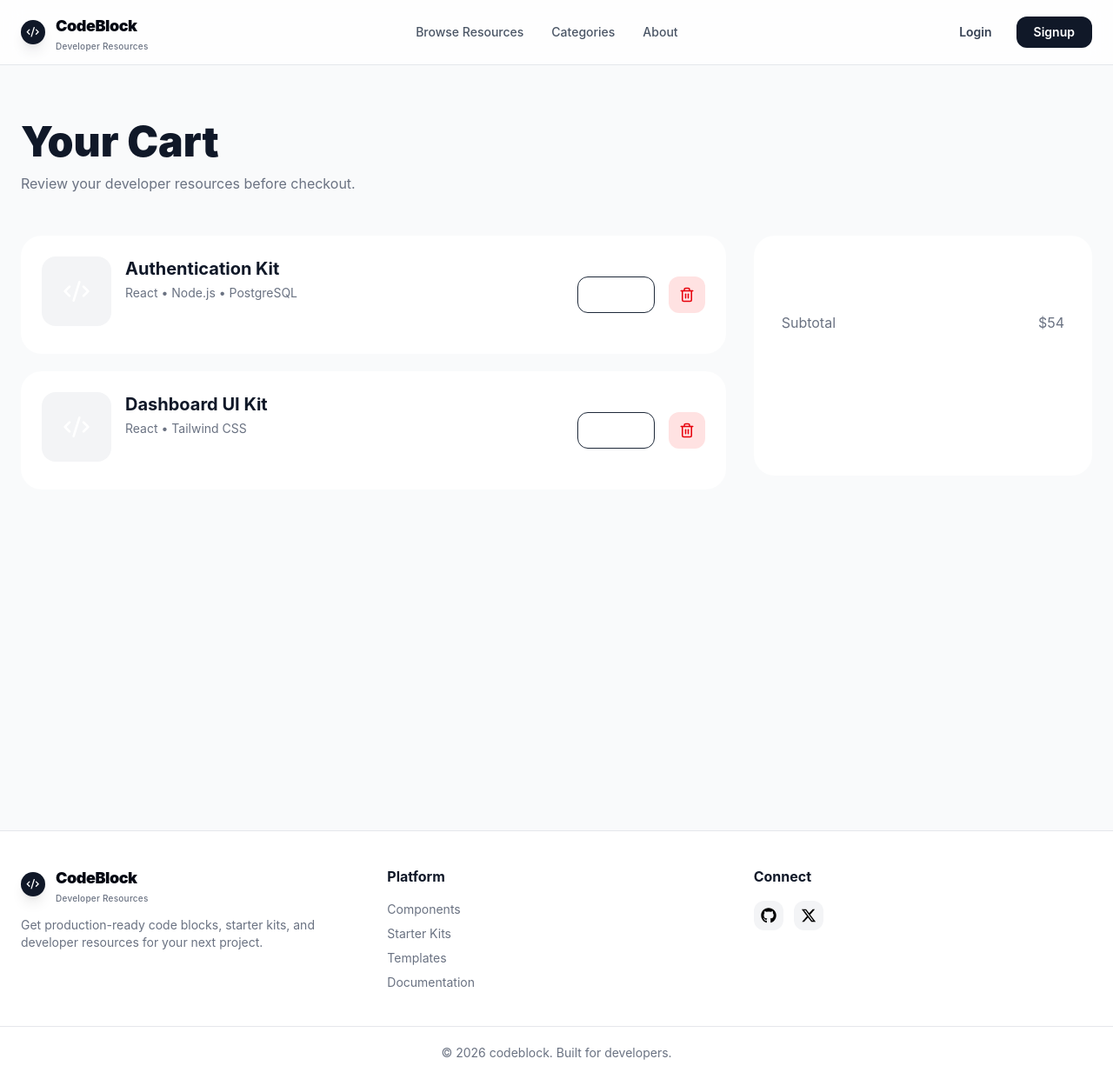
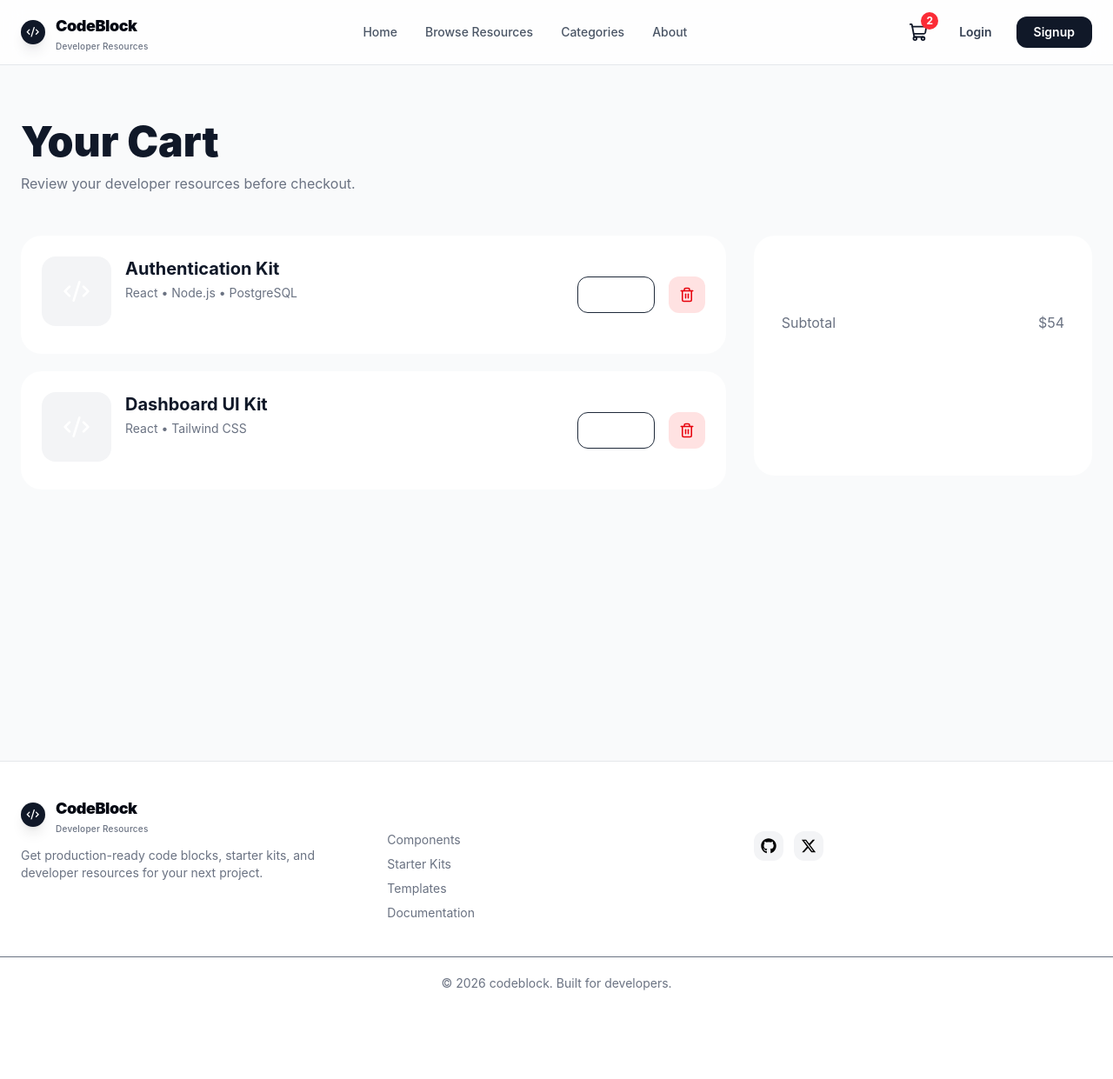
Before and after one commit to MORESUCCESS/CodeBlock, a React (Vite) app: page /cart in a window 1280 px wide. Shown: the whole page at 87% size. After the commit the page ends 1161 px from the top, so only its background shows below. Built offline with nearby package versions, Linux system fonts and the light colour scheme.

Commit message:
modified the layout

```diff
--- a/src/App.jsx
+++ b/src/App.jsx
@@ -26,9 +26,7 @@ const App = () => {
         <Route
           path="/"
           element={
-            <Layout>
               <Home />
-            </Layout>
           }
         />
 
--- a/src/components/layout.jsx
+++ b/src/components/layout.jsx
@@ -1,17 +1,58 @@
 import React, { useState } from "react";
-import { Menu, X } from "lucide-react";
+import { Menu, X, ShoppingCart } from "lucide-react";
+
+import { Link } from "react-router-dom";
+
 import Logo from "./logo";
+
 import { FaGithub } from "react-icons/fa";
 import { FaXTwitter } from "react-icons/fa6";
 
 const Layout = ({ children }) => {
   const [isMenuOpen, setIsMenuOpen] = useState(false);
 
-  const navLinks = ["Browse Resources", "Categories", "About"];
+  // Temporary cart count
+  // Replace with global cart state later
+  const cartCount = 2;
+
+  const navLinks = [
+    {
+      name: "Home",
+      path: "/",
+    },
+
+    {
+      name: "Browse Resources",
+      path: "/resources",
+    },
+
+    {
+      name: "Categories",
+      path: "/categories",
+    },
+
+    {
+      name: "About",
+      path: "/about",
+    },
+  ];
+
+  const closeMenu = () => {
+    setIsMenuOpen(false);
+  };
 
   return (
-    <div className="min-h-screen flex flex-col bg-gray-50 dark:bg-gray-950">
+    <div
+      className="
+        min-h-screen
+        flex
+        flex-col
+        bg-gray-50
+        dark:bg-gray-950
+      "
+    >
       {/* Navbar */}
+
       <header
         className="
           w-full
@@ -37,9 +78,14 @@ const Layout = ({ children }) => {
             justify-between
           "
         >
+          {/* Logo */}
+
+          <Link to="/">
             <Logo size="sm" />
+          </Link>
 
           {/* Desktop Navigation */}
+
           <div
             className="
               hidden
@@ -53,24 +99,81 @@ const Layout = ({ children }) => {
             "
           >
             {navLinks.map((link) => (
-              <a
-                key={link}
-                href="#"
+              <Link
+                key={link.path}
+                to={link.path}
                 className="
                   hover:text-black
                   dark:hover:text-white
                   transition
                 "
               >
-                {link}
-              </a>
+                {link.name}
+              </Link>
             ))}
           </div>
 
-          {/* Desktop Actions */}
-          <div className="hidden sm:flex items-center gap-3">
-            <a
-              href="#"
+          {/* Actions */}
+
+          <div
+            className="
+              flex
+              items-center
+              gap-3
+            "
+          >
+            {/* Cart */}
+
+            <Link
+              to="/cart"
+              className="
+                relative
+                p-2
+                rounded-xl
+                hover:bg-gray-100
+                dark:hover:bg-gray-800
+                text-gray-900
+                dark:text-white
+              "
+            >
+              <ShoppingCart size={22} />
+
+              {cartCount > 0 && (
+                <span
+                  className="
+                    absolute
+                    -top-1
+                    -right-1
+                    min-w-5
+                    h-5
+                    px-1
+                    rounded-full
+                    bg-red-500
+                    text-white
+                    text-xs
+                    font-bold
+                    flex
+                    items-center
+                    justify-center
+                  "
+                >
+                  {cartCount}
+                </span>
+              )}
+            </Link>
+
+            {/* Auth */}
+
+            <div
+              className="
+                hidden
+                sm:flex
+                items-center
+                gap-3
+              "
+            >
+              <Link
+                to="/login"
                 className="
                   px-4
                   py-2
@@ -81,14 +184,13 @@ const Layout = ({ children }) => {
                   dark:text-gray-200
                   hover:bg-gray-100
                   dark:hover:bg-gray-800
-                transition
                 "
               >
                 Login
-            </a>
+              </Link>
 
-            <a
-              href="#"
+              <Link
+                to="/signup"
                 className="
                   px-5
                   py-2
@@ -97,15 +199,14 @@ const Layout = ({ children }) => {
                   text-white
                   text-sm
                   font-semibold
-                hover:scale-105
-                transition
                 "
               >
                 Signup
-            </a>
+              </Link>
             </div>
 
-          {/* Mobile Menu Button */}
+            {/* Mobile Menu */}
+
             <button
               onClick={() => setIsMenuOpen(!isMenuOpen)}
               className="
@@ -114,15 +215,15 @@ const Layout = ({ children }) => {
                 rounded-xl
                 bg-gray-100
                 dark:bg-gray-800
-              text-gray-900
-              dark:text-white
               "
             >
               {isMenuOpen ? <X size={22} /> : <Menu size={22} />}
             </button>
+          </div>
         </nav>
 
         {/* Mobile Navigation */}
+
         {isMenuOpen && (
           <div
             className="
@@ -136,75 +237,91 @@ const Layout = ({ children }) => {
               dark:bg-gray-950
             "
           >
-            <div className="flex flex-col gap-5">
-              {navLinks.map((link) => (
-                <a
-                  key={link}
-                  href="#"
-                  onClick={() => setIsMenuOpen(false)}
-                  className="
-                    text-gray-700
-                    dark:text-gray-200
-                    font-medium
-                    hover:text-black
-                    dark:hover:text-white
-                  "
-                >
-                  {link}
-                </a>
-              ))}
-
             <div
               className="
                 flex
                 flex-col
-                gap-3
-                pt-4
+                gap-5
+              "
+            >
+              {navLinks.map((link) => (
+                <Link
+                  key={link.path}
+                  to={link.path}
+                  onClick={closeMenu}
+                  className="
+                    font-medium
+                    text-gray-700
+                    dark:text-gray-200
+                  "
+                >
+                  {link.name}
+                </Link>
+              ))}
+
+              <Link
+                to="/cart"
+                onClick={closeMenu}
+                className="
+                  flex
+                  items-center
+                  gap-2
+                  font-medium
+                "
+              >
+                <ShoppingCart size={18} />
+                Cart ({cartCount})
+              </Link>
+
+              <div
+                className="
+                  pt-5
                   border-t
                   border-gray-200
                   dark:border-gray-800
+                  flex
+                  flex-col
+                  gap-3
                 "
               >
-                <a
-                  href="#"
+                <Link
+                  to="/login"
+                  onClick={closeMenu}
                   className="
-                    px-4
+                    text-center
                     py-3
                     rounded-xl
-                    text-white
-                    text-center
-                    font-semibold
                     bg-gray-100
-                    dark:bg-gray-900
                   "
                 >
                   Login
-                </a>
+                </Link>
 
-                <a
-                  href="#"
+                <Link
+                  to="/signup"
+                  onClick={closeMenu}
                   className="
-                    px-4
+                    text-center
                     py-3
                     rounded-xl
-                    text-center
-                    font-semibold
-                    bg-gray-900
+                    bg-black
                     text-white
                   "
                 >
                   Signup
-                </a>
+                </Link>
               </div>
             </div>
           </div>
         )}
       </header>
 
-      {/* Page Content */}
-      <main className="flex-1 mb-20">{children}</main>
+      {/* Page */}
+
+      <main className="flex-1">{children}</main>
 
       {/* Footer */}
+
       <footer
         className="
           border-t
@@ -233,8 +350,6 @@ const Layout = ({ children }) => {
                 mt-4
                 text-sm
                 text-gray-500
-              dark:text-gray-400
-              max-w-sm
               "
             >
               Get production-ready code blocks, starter kits, and developer
@@ -243,43 +358,18 @@ const Layout = ({ children }) => {
           </div>
 
           <div>
-            <h3
-              className="
-              font-bold
-              text-gray-900
-              dark:text-white
-              mb-4
-            "
-            >
-              Platform
-            </h3>
+            <h3 className="font-bold mb-4 text-white">Platform</h3>
 
-            <ul
-              className="
-              space-y-2
-              text-sm
-              text-gray-500
-              dark:text-gray-400
-            "
-            >
-              <li>Components</li>
-              <li>Starter Kits</li>
-              <li>Templates</li>
-              <li>Documentation</li>
-            </ul>
+            <div className="space-y-2 text-sm text-gray-500">
+              <p>Components</p>
+              <p>Starter Kits</p>
+              <p>Templates</p>
+              <p>Documentation</p>
+            </div>
           </div>
 
           <div>
-            <h3
-              className="
-              font-bold
-              text-gray-900
-              dark:text-white
-              mb-4
-            "
-            >
-              Connect
-            </h3>
+            <h3 className="font-bold mb-4 text-white">Connect</h3>
 
             <div className="flex gap-3">
               <button
@@ -287,7 +377,6 @@ const Layout = ({ children }) => {
                   p-2
                   rounded-xl
                   bg-gray-100
-                dark:bg-gray-800
                 "
               >
                 <FaGithub size={18} />
@@ -298,7 +387,6 @@ const Layout = ({ children }) => {
                   p-2
                   rounded-xl
                   bg-gray-100
-                dark:bg-gray-800
                 "
               >
                 <FaXTwitter size={18} />
@@ -310,8 +398,6 @@ const Layout = ({ children }) => {
         <div
           className="
             border-t
-          border-gray-200
-          dark:border-gray-800
             py-5
             text-center
             text-sm
```
Lines whose indentation alone changed are shown as unchanged.
